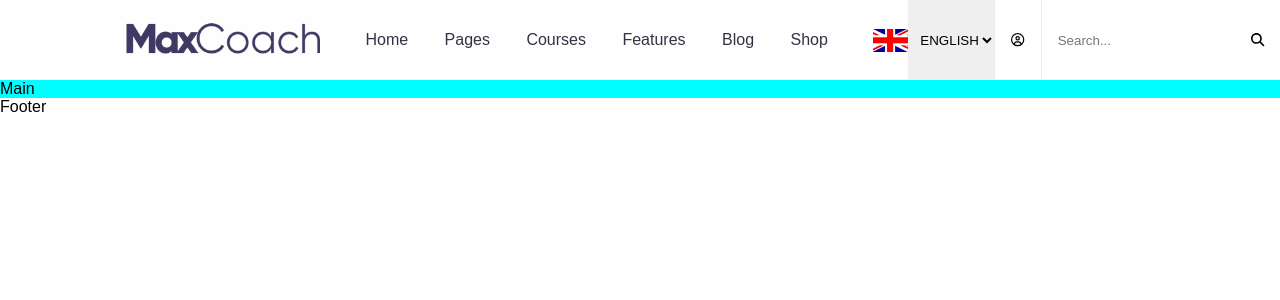
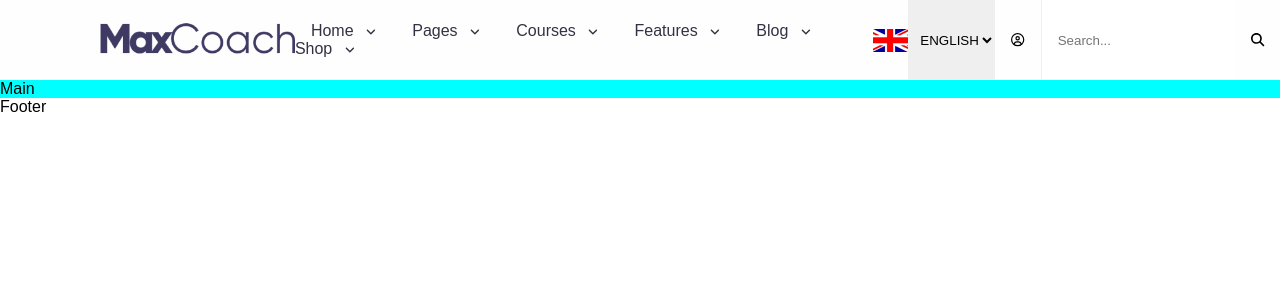
Before and after one commit to Barbarubia/proj-html-vuejs, a Vue app: page / in a window 1280 px wide. Shown: the top 300 px of the page. Built offline with nearby package versions, Linux system fonts and the light colour scheme.

Commit message:
aggiunte freccette menu

```diff
--- a/src/components/HeaderMaxCoach.vue
+++ b/src/components/HeaderMaxCoach.vue
@@ -10,6 +10,7 @@
         <li v-for="element in arrLinks" :key="element.name">
           <a href="element.url">
             {{element.name}}
+            <font-awesome-icon class="angle-down-icon" icon="fa-solid fa-angle-down" />
           </a>
         </li>
         <!-- TODO: aggiungere freccetta verso il basso con ::after da font-awesome -->
@@ -122,6 +123,11 @@ header {
         a {
           color: $cc-tuna;
           text-decoration: none;
+          .angle-down-icon {
+            padding-left: .5rem;
+            font-size: .7rem;
+            vertical-align: middle;
+          }
         }
       }
     }
```
